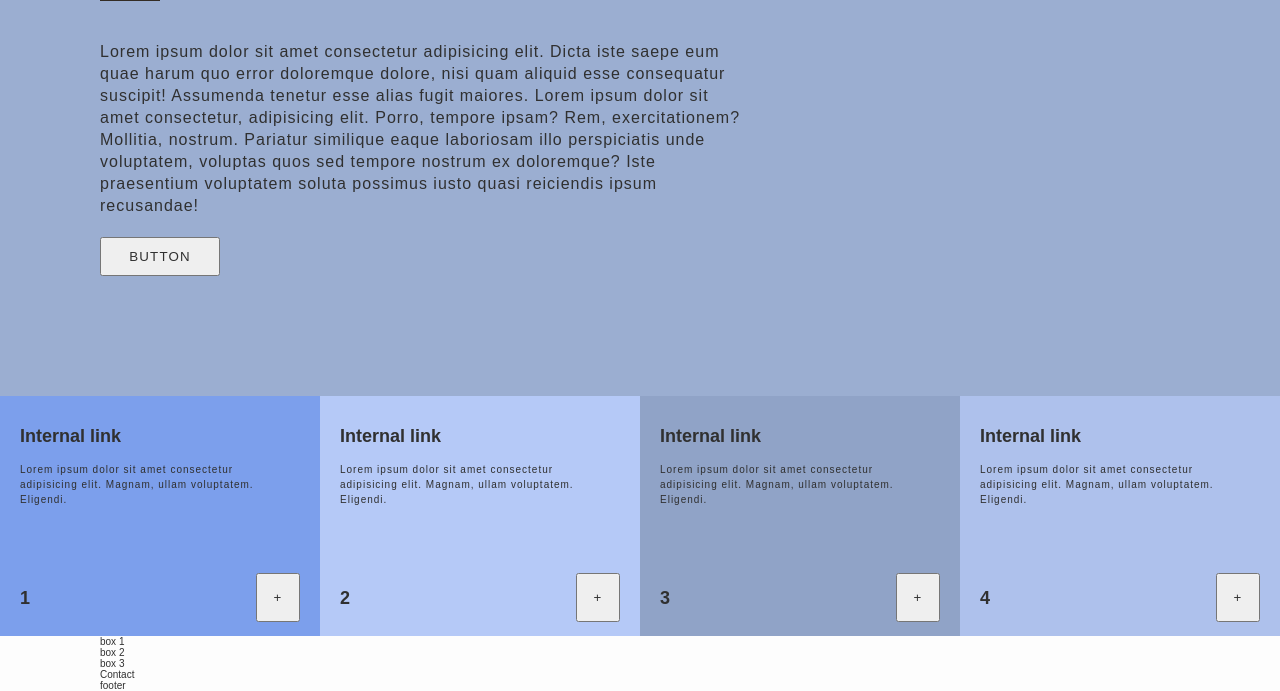
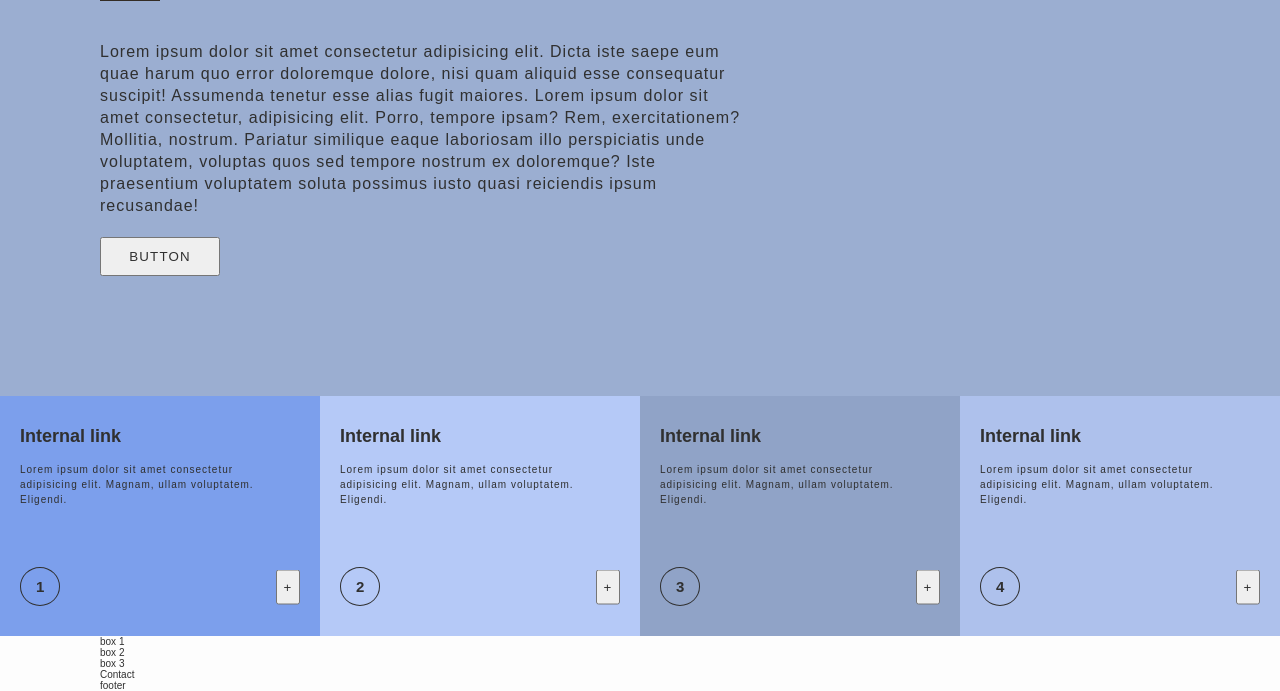
Before and after one commit to yduke926/layout-4, a plain HTML site: page index.html in a window 1280 px wide. Shown: the part 245-936 px from the top of the page. Drawn offline with Linux system fonts and the light colour scheme.

Commit message:
updated box styling

```diff
--- a/styles.css
+++ b/styles.css
@@ -156,21 +156,29 @@ button {
 .box button {
   justify-self: end;
   align-self: center;
-  grid-row: 3/4;
+  grid-row: 3 / 4;
 
-  padding: 1.5rem 2rem;
+  padding: 0.8rem 1rem;
   width: 1rem;
+  transform: translateY(-30%);
 }
 
 .box p {
   font-size: 1rem;
   line-height: 1.5rem;
-  grid-row: 2/3;
+  grid-row: 2 / 3;
   grid-column: 1 / 3;
 }
 
 .num {
-  grid-row: 3 /4;
+  grid-row: 3 / -1;
+  justify-self: start;
+  align-self: end;
+
+  font-size: 1.5rem;
+  border: 1px solid currentColor;
+  border-radius: 100%;
+  padding: 1rem 1.5rem;
 }
 
 .box-1 {
```
